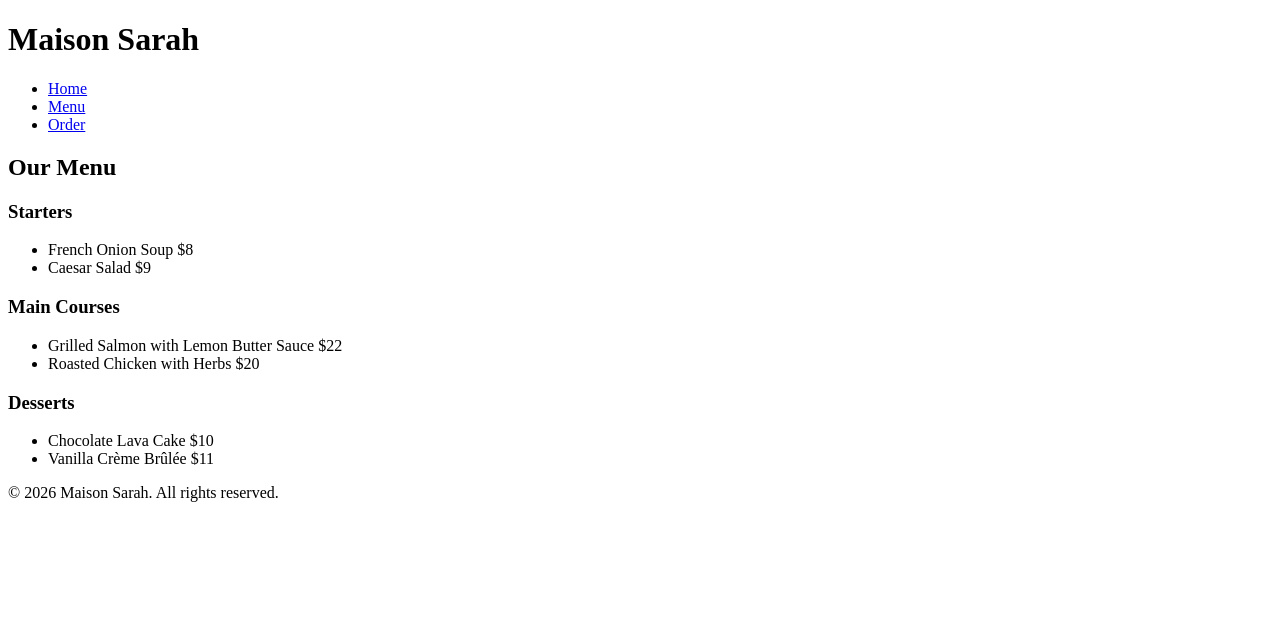
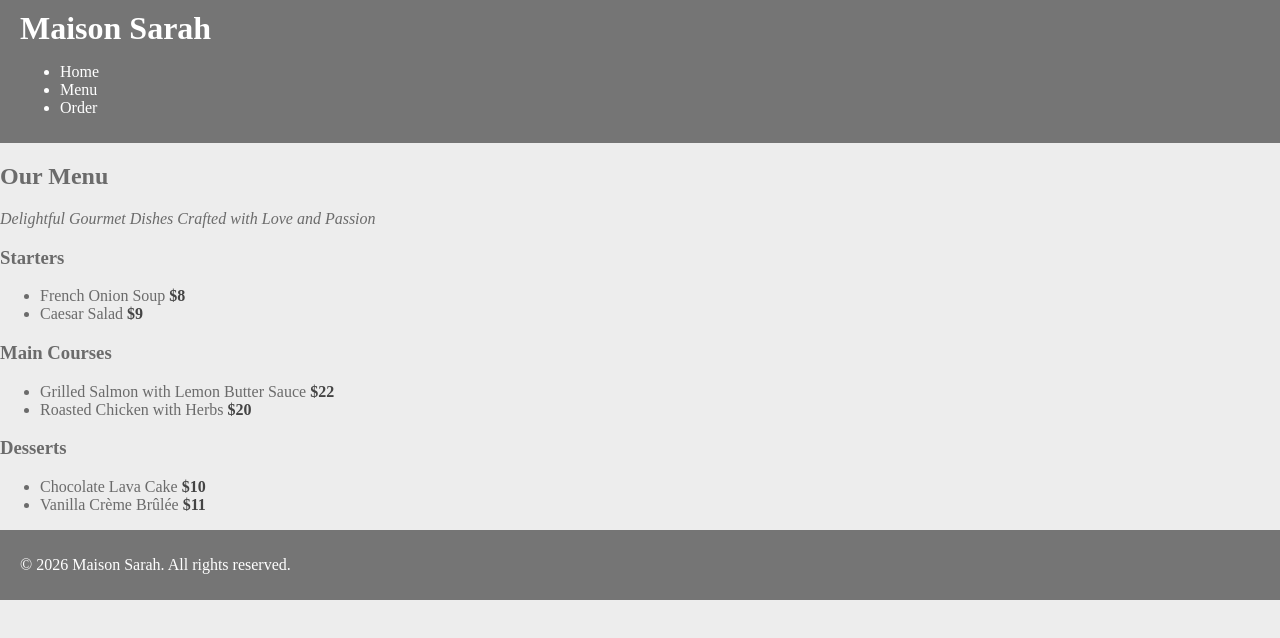
Before and after one commit to ali4zimi/maison-sarah, a plain HTML site: page menu.html in a window 1280 px wide. Drawn offline with Linux system fonts and the light colour scheme.

Commit message:
Added base stylesheet with palette and nav styling

```diff
--- a/menu.html
+++ b/menu.html
@@ -4,10 +4,11 @@
     <meta charset="UTF-8">
     <meta name="viewport" content="width=device-width, initial-scale=1.0">
     <title>Maison Sarah</title>
+    <link rel="stylesheet" href="styles.css">
   </head>
   <body>
     <header>
-      <h1>Maison Sarah</h1>
+      <h1 class="brand">Maison Sarah</h1>
       <nav>
         <ul>
           <li><a href="index.html">Home</a></li>
@@ -19,23 +20,24 @@
     <main>
       <section>
         <h2>Our Menu</h2>
+        <p class="tagline">Delightful Gourmet Dishes Crafted with Love and Passion</p>
 
         <h3>Starters</h3>
         <ul>
-          <li>French Onion Soup <span>$8</span></li>
-          <li>Caesar Salad <span>$9</span></li>
+          <li>French Onion Soup <span class="price">$8</span></li>
+          <li>Caesar Salad <span class="price">$9</span></li>
         </ul>
 
         <h3>Main Courses</h3>
         <ul>
-          <li>Grilled Salmon with Lemon Butter Sauce <span>$22</span></li>
-          <li>Roasted Chicken with Herbs <span>$20</span></li>
+          <li>Grilled Salmon with Lemon Butter Sauce <span class="price">$22</span></li>
+          <li>Roasted Chicken with Herbs <span class="price">$20</span></li>
         </ul>
 
         <h3>Desserts</h3>
         <ul>
-          <li>Chocolate Lava Cake <span>$10</span></li>
-          <li>Vanilla Crème Brûlée <span>$11</span></li>
+          <li>Chocolate Lava Cake <span class="price">$10</span></li>
+          <li>Vanilla Crème Brûlée <span class="price">$11</span></li>
         </ul>
       </section>
     </main>
--- /dev/null
+++ b/styles.css
@@ -0,0 +1,36 @@
+body {
+    background-color: #EDEDED;
+    color: #6B6B6B;
+    margin: 0;
+}
+
+header, footer {
+    background-color: #757575;
+    color: #fff;
+    padding: 10px 20px;
+}
+
+h1, h2 {
+    color: #6B6B6B;
+}
+
+nav a {
+    color: #fff;
+    text-decoration: none;
+}
+
+.brand {
+    color: #fff;
+    font-size: 2em;
+    font-weight: bold;
+    margin: 0;
+}
+
+.tagline {
+    font-style: italic;
+}
+
+.price {
+    font-weight: bold;
+    color: #444;
+}
```
Also changed, not shown: index.html (+2 -1 lines), order.html (+2 -1 lines).
